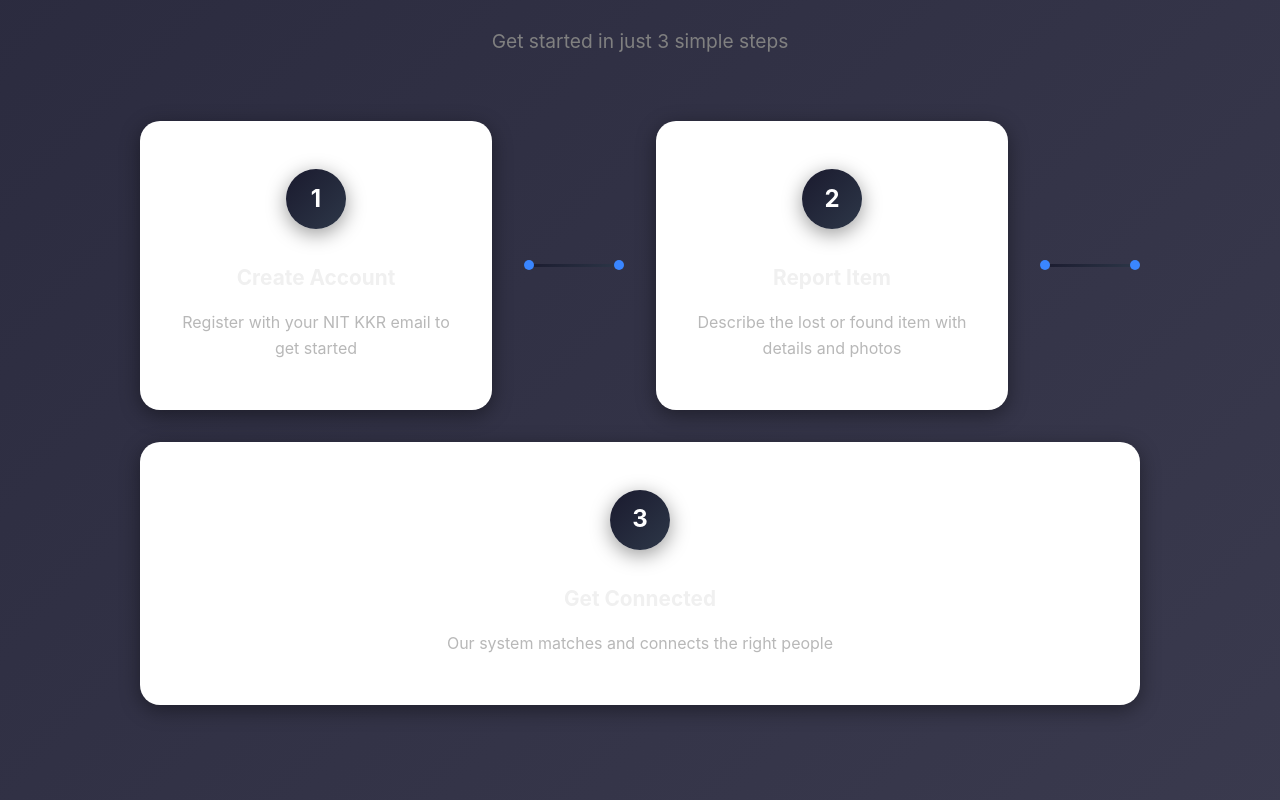
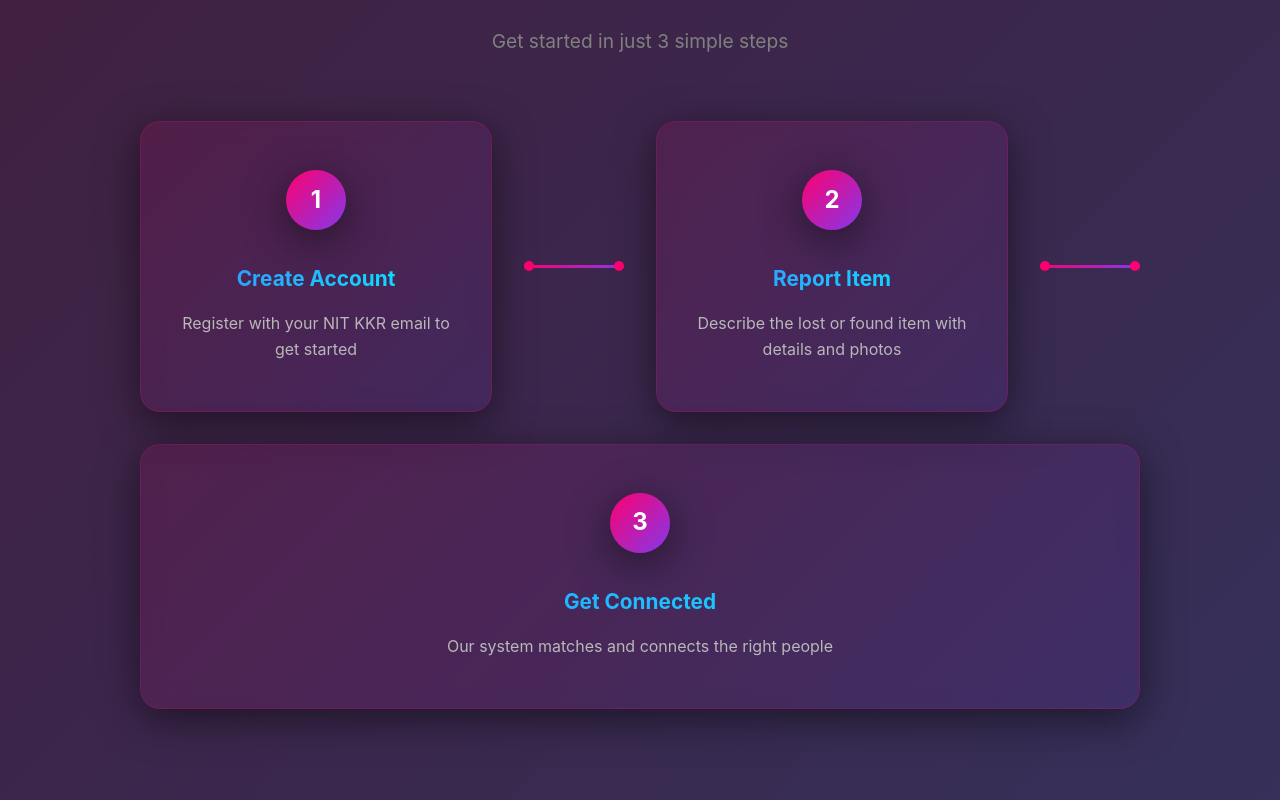
Before and after one commit to Pawan-Kumar-56/lostfound-frontend, a React (Vite) app: page / in a window 1280 px wide. Shown: the part 2600-3400 px from the top of the page. Built offline with nearby package versions, Linux system fonts and the light colour scheme.

Commit message:
Update How It Works section with purplish theme and glass morphism

```diff
--- a/src/Home.css
+++ b/src/Home.css
@@ -469,7 +469,22 @@ body {
 /* How It Works Section */
 .how-section {
   padding: 8rem 2rem;
-  background: var(--light-gradient);
+  background: linear-gradient(135deg, rgba(255, 0, 110, 0.15) 0%, rgba(131, 56, 236, 0.15) 100%);
+  position: relative;
+  overflow: hidden;
+}
+
+.how-section::before {
+  content: '';
+  position: absolute;
+  top: 0;
+  left: 0;
+  right: 0;
+  bottom: 0;
+  background:
+    radial-gradient(circle at 25% 25%, rgba(255, 0, 110, 0.1) 0%, transparent 50%),
+    radial-gradient(circle at 75% 75%, rgba(58, 134, 255, 0.1) 0%, transparent 50%);
+  z-index: -1;
 }
 
 .steps-container {
@@ -480,6 +495,8 @@ body {
   margin: 0 auto;
   gap: 2rem;
   flex-wrap: wrap;
+  position: relative;
+  z-index: 1;
 }
 
 .step-card {
@@ -487,17 +504,27 @@ body {
   min-width: 250px;
   text-align: center;
   padding: 3rem 2rem;
-  background: var(--text-white);
+  background: linear-gradient(135deg, rgba(255, 0, 110, 0.1) 0%, rgba(131, 56, 236, 0.1) 100%);
+  backdrop-filter: blur(10px);
   border-radius: 20px;
-  box-shadow: var(--shadow-md);
+  box-shadow: var(--shadow-lg);
   position: relative;
   z-index: 1;
+  border: 1px solid rgba(255, 0, 110, 0.2);
+  transition: all 0.3s ease;
+}
+
+.step-card:hover {
+  transform: translateY(-5px);
+  background: linear-gradient(135deg, rgba(255, 0, 110, 0.2) 0%, rgba(131, 56, 236, 0.2) 100%);
+  border-color: rgba(255, 0, 110, 0.4);
+  box-shadow: var(--shadow-xl);
 }
 
 .step-number {
   width: 60px;
   height: 60px;
-  background: var(--primary-gradient);
+  background: var(--secondary-gradient);
   border-radius: 50%;
   display: flex;
   align-items: center;
@@ -506,7 +533,13 @@ body {
   font-weight: 700;
   color: var(--text-white);
   margin: 0 auto 2rem;
-  box-shadow: var(--shadow-md);
+  box-shadow: var(--shadow-lg);
+  transition: all 0.3s ease;
+}
+
+.step-card:hover .step-number {
+  transform: scale(1.1);
+  box-shadow: var(--shadow-xl);
 }
 
 .step-title {
@@ -514,6 +547,10 @@ body {
   font-weight: 700;
   color: var(--text-primary);
   margin-bottom: 1rem;
+  background: var(--accent-gradient);
+  -webkit-background-clip: text;
+  background-clip: text;
+  -webkit-text-fill-color: transparent;
 }
 
 .step-description {
@@ -524,7 +561,7 @@ body {
 .step-connector {
   flex: 0 0 100px;
   height: 3px;
-  background: var(--primary-gradient);
+  background: var(--secondary-gradient);
   position: relative;
   align-self: center;
 }
@@ -535,7 +572,7 @@ body {
   position: absolute;
   width: 10px;
   height: 10px;
-  background: var(--primary-color);
+  background: var(--secondary-color);
   border-radius: 50%;
   top: 50%;
   transform: translateY(-50%);
```
